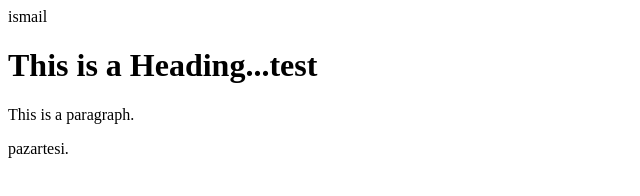
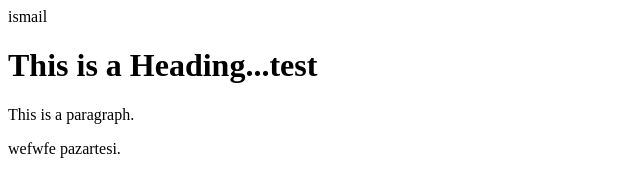
Before and after one commit to nurayselcuk/git-notes, a plain HTML site: page index.html in a window 1280 px wide. Shown: the full height of the page, 0-640 px from the left. Drawn offline with Linux system fonts and the light colour scheme.

Commit message:
son hali son commit

```diff
--- a/index.html
+++ b/index.html
@@ -8,7 +8,7 @@
 <h1>This is a Heading...test</h1>
 <p>This is a paragraph.</p>
 
-
+wefwfe
 pazartesi.
 
 </body>
```
